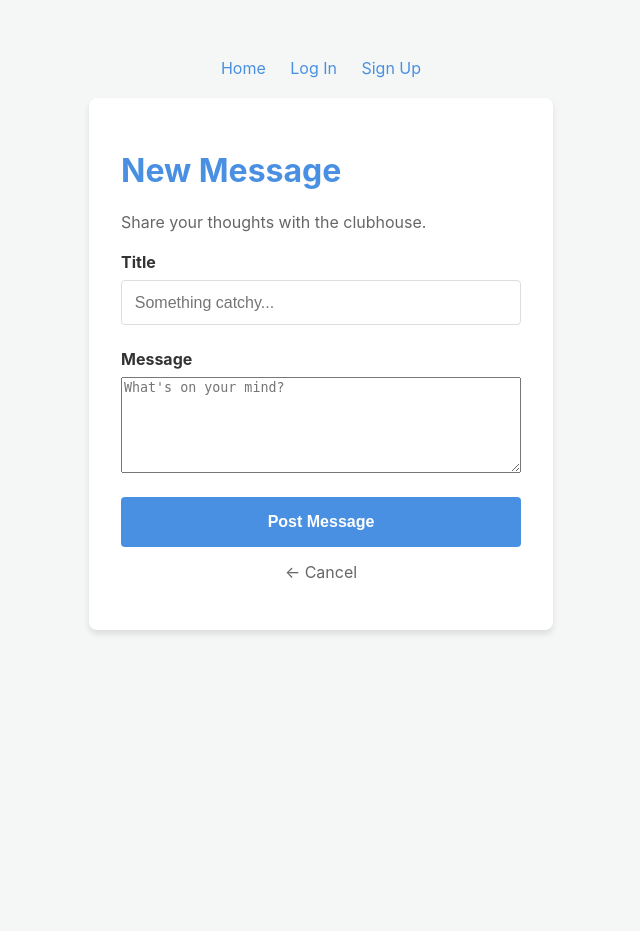
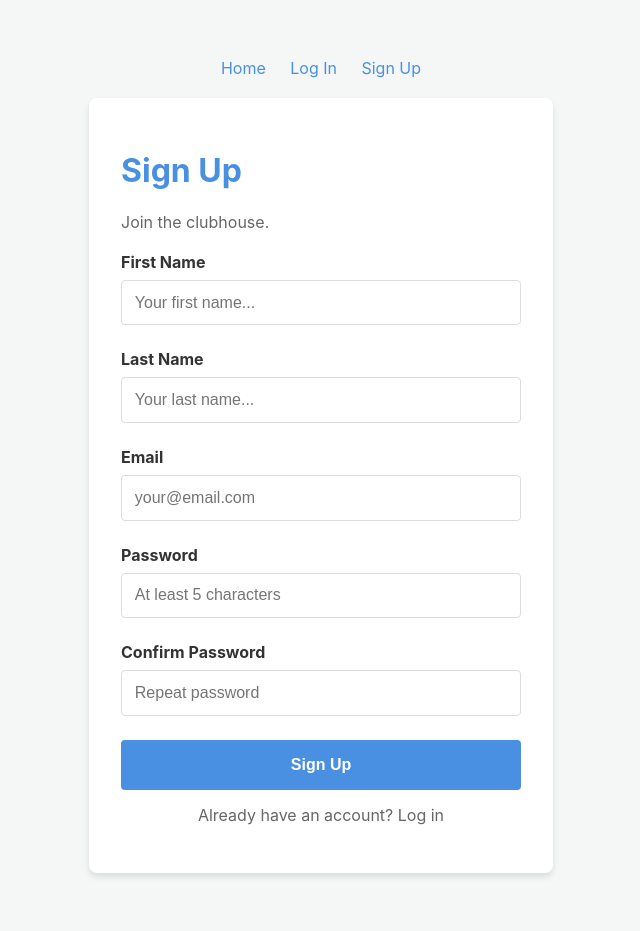
Before and after one commit to Wahablawerl/members-only, a Node server app: page /sign-up in a window 1280 px wide. Shown: the whole page, without its empty margins (319-959 px from the left). Before the commit the page ends 634 px from the top, so only its background shows below. Run offline with Node 20, Linux system fonts and the light colour scheme; some libraries are stand-ins or nearby versions.

Commit message:
fix typos and add validation error handling in controllers,routets and views

```diff
--- a/controllers/authController.js
+++ b/controllers/authController.js
@@ -2,6 +2,14 @@ const bcrypt = require("bcryptjs");
 const userQueries = require("../models/userQueries");
 const passport = require("passport");
 const { body, validationResult } = require("express-validator");
+
+// Middleware to require authentication
+exports.requireAuth = (req, res, next) => {
+  if (req.user) {
+    return next();
+  }
+  res.redirect("/log-in");
+};
 
 // Display the sign-up form
 exports.signUpGet = (req, res) => {
@@ -24,6 +32,10 @@ exports.signUpPost = [
     return true;
   }),
   async (req, res, next) => {
+    const errors = validationResult(req);
+    if (!errors.isEmpty()) {
+      return res.render("sign-up", { errors: errors.array() });
+    }
     try {
       const { firstName, lastName, username, password } = req.body;
 
--- a/package.json
+++ b/package.json
@@ -5,9 +5,9 @@
   "main": "app.js",
   "scripts": {
     "test": "echo \"Error: no test specified\" && exit 1",
-    "start": "node app.js",
+    "start": "nodemon app.js",
     "dev": "nodemon app.js",
-    "db:init": "node db/populatedb.js"
+    "db:init": "nodemon db/populatedb.js"
   },
   "keywords": [],
   "author": "",
--- a/views/index.ejs
+++ b/views/index.ejs
@@ -77,7 +77,7 @@
             "
           >
             <div>
-              <% if (currentUser && currentUser.membership_status) { %>
+              <% if (currentUser) { %>
               <p style="margin: 0; font-size: 0.85rem; color: #666">
                 By <strong><%= msg.username %></strong> on <%=
                 msg.timestamp.toDateString() %>
@@ -91,7 +91,7 @@
                   font-style: italic;
                 "
               >
-                Author hidden. Join the club to see.
+                Author hidden. Log in to see.
               </p>
               <% } %>
             </div>
--- a/views/sign-up.ejs
+++ b/views/sign-up.ejs
@@ -3,10 +3,8 @@
   <%- include('header') %>
   <body>
     <div class="form-container">
-      <h1>New Message</h1>
-      <p style="color: #666; margin-bottom: 20px">
-        Share your thoughts with the clubhouse.
-      </p>
+      <h1>Sign Up</h1>
+      <p style="color: #666; margin-bottom: 20px">Join the clubhouse.</p>
 
       <% if (locals.errors) { %>
       <div
@@ -27,33 +25,59 @@
       </div>
       <% } %>
 
-      <form action="/create-message" method="POST">
+      <form action="/sign-up" method="POST">
         <div class="form-group">
-          <label for="title">Title</label>
+          <label for="firstName">First Name</label>
           <input
             type="text"
-            name="title"
-            placeholder="Something catchy..."
-            value="<%= locals.previousData ? previousData.title : '' %>"
+            name="firstName"
+            placeholder="Your first name..."
             required
           />
         </div>
         <div class="form-group">
-          <label for="text">Message</label>
-          <textarea
-            name="text"
-            rows="6"
-            placeholder="What's on your mind?"
+          <label for="lastName">Last Name</label>
+          <input
+            type="text"
+            name="lastName"
+            placeholder="Your last name..."
             required
-          >
-<%= locals.previousData ? previousData.text : '' %></textarea
-          >
+          />
         </div>
-        <button type="submit">Post Message</button>
+        <div class="form-group">
+          <label for="username">Email</label>
+          <input
+            type="email"
+            name="username"
+            placeholder="your@email.com"
+            required
+          />
+        </div>
+        <div class="form-group">
+          <label for="password">Password</label>
+          <input
+            type="password"
+            name="password"
+            placeholder="At least 5 characters"
+            required
+          />
+        </div>
+        <div class="form-group">
+          <label for="confirmPassword">Confirm Password</label>
+          <input
+            type="password"
+            name="confirmPassword"
+            placeholder="Repeat password"
+            required
+          />
+        </div>
+        <button type="submit">Sign Up</button>
       </form>
 
       <p style="text-align: center; margin-top: 15px">
-        <a href="/" style="color: #666; text-decoration: none">← Cancel</a>
+        <a href="/log-in" style="color: #666; text-decoration: none"
+          >Already have an account? Log in</a
+        >
       </p>
     </div>
   </body>
```
Also changed, not shown: controllers/messageController.js (+7 -0 lines), routes/authRoutes.js (+25 -5 lines).
